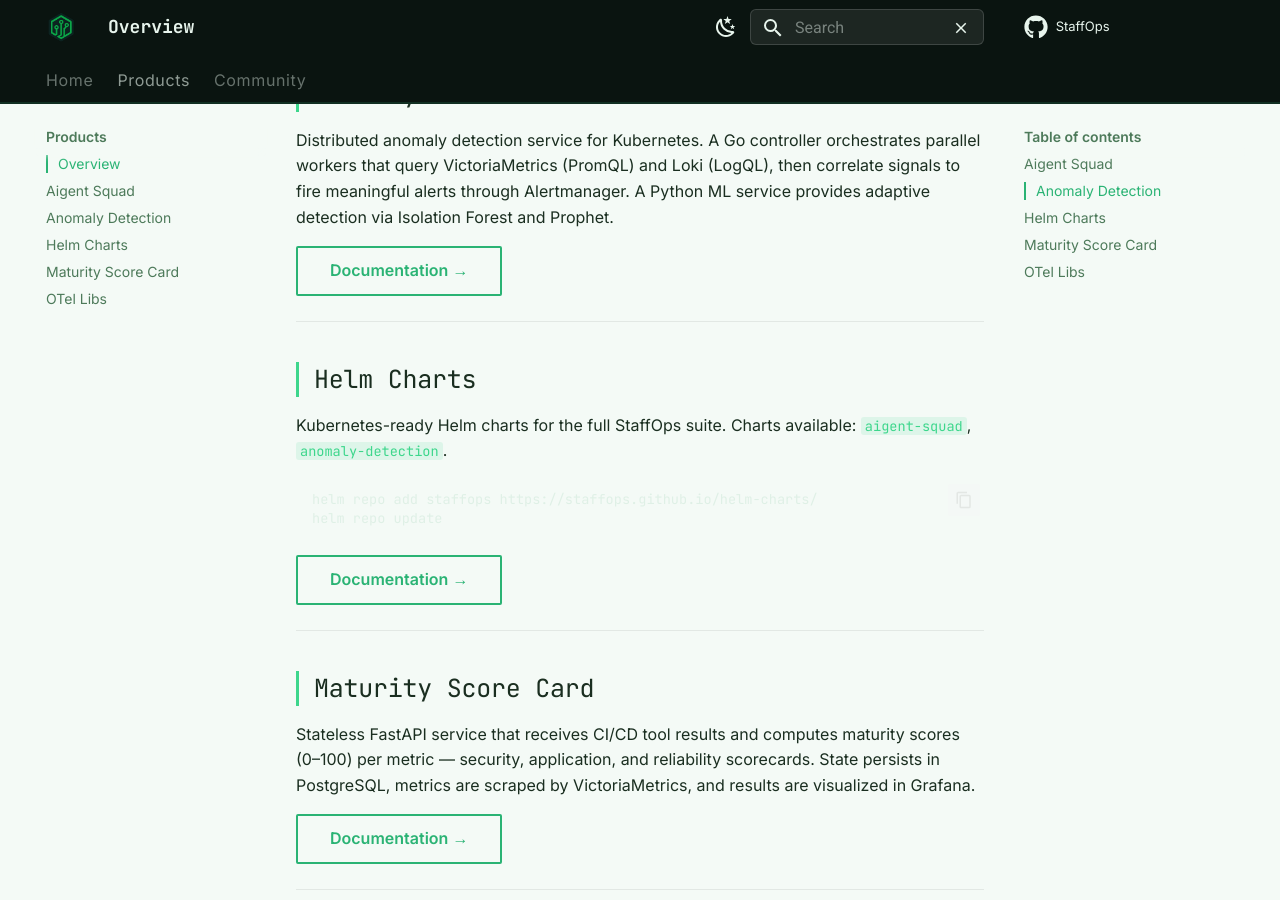
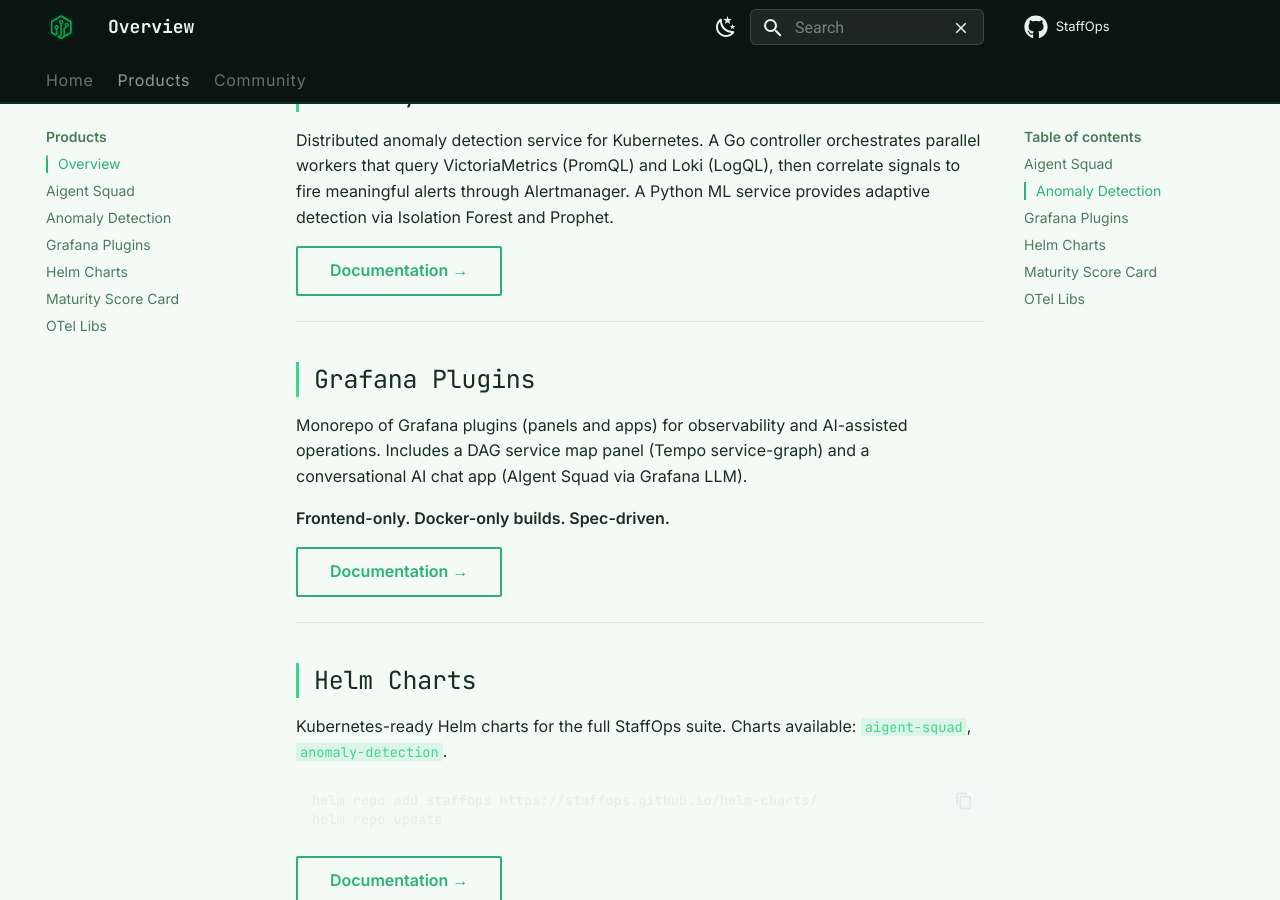
Before and after one commit to StaffOps/staffops.github.io, an MkDocs documentation site: the page built from docs/products/index.md, in a window 1280 px wide and 900 px high, scrolled down 593 px. Built offline with MkDocs 1.6.1 and Material for MkDocs 9.7.7, drawn with Linux system fonts in a browser that asks for light colours.

Commit message:
docs(products): add Grafana Plugins product page
- Add products/grafana-plugins.md with overview, plugin table, and link
  to full subpage at /grafana-plugins/
- Add entry to products/index.md between Anomaly Detection and Helm Charts
- Add nav item in mkdocs.yml (alphabetical order)

```diff
--- a/docs/products/index.md
+++ b/docs/products/index.md
@@ -21,6 +21,16 @@
 Distributed anomaly detection service for Kubernetes. A Go controller orchestrates parallel workers that query VictoriaMetrics (PromQL) and Loki (LogQL), then correlate signals to fire meaningful alerts through Alertmanager. A Python ML service provides adaptive detection via Isolation Forest and Prophet.
 
 [Documentation →](anomaly-detection.md){ .md-button }
+
+---
+
+## Grafana Plugins
+
+Monorepo of Grafana plugins (panels and apps) for observability and AI-assisted operations. Includes a DAG service map panel (Tempo service-graph) and a conversational AI chat app (AIgent Squad via Grafana LLM).
+
+**Frontend-only. Docker-only builds. Spec-driven.**
+
+[Documentation →](grafana-plugins.md){ .md-button }
 
 ---
 
--- a/mkdocs.yml
+++ b/mkdocs.yml
@@ -46,6 +46,7 @@
       - Overview: products/index.md
       - Aigent Squad: products/aigent-squad.md
       - Anomaly Detection: products/anomaly-detection.md
+      - Grafana Plugins: products/grafana-plugins.md
       - Helm Charts: products/helm-charts.md
       - Maturity Score Card: products/maturity-score-card.md
       - OTel Libs: products/otel-libs.md
```
Also changed, not shown: docs/products/grafana-plugins.md (added, +49 -0 lines).
